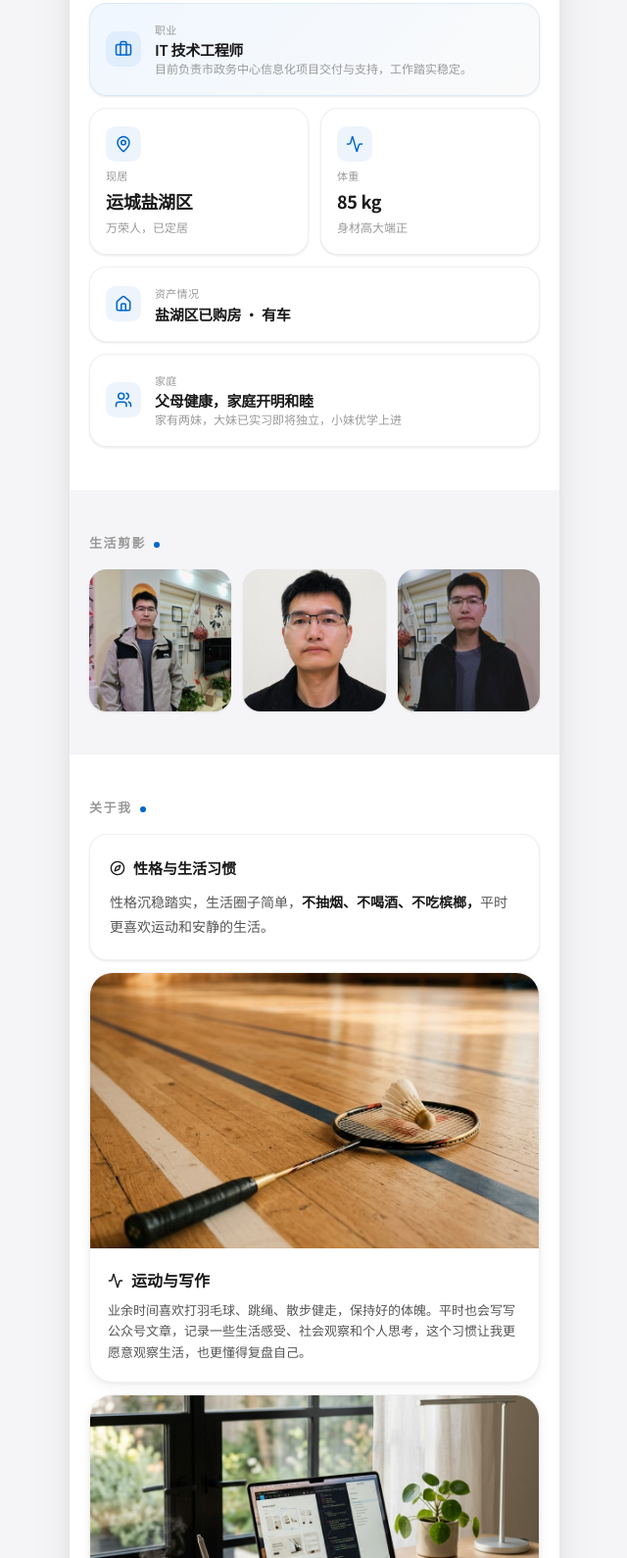
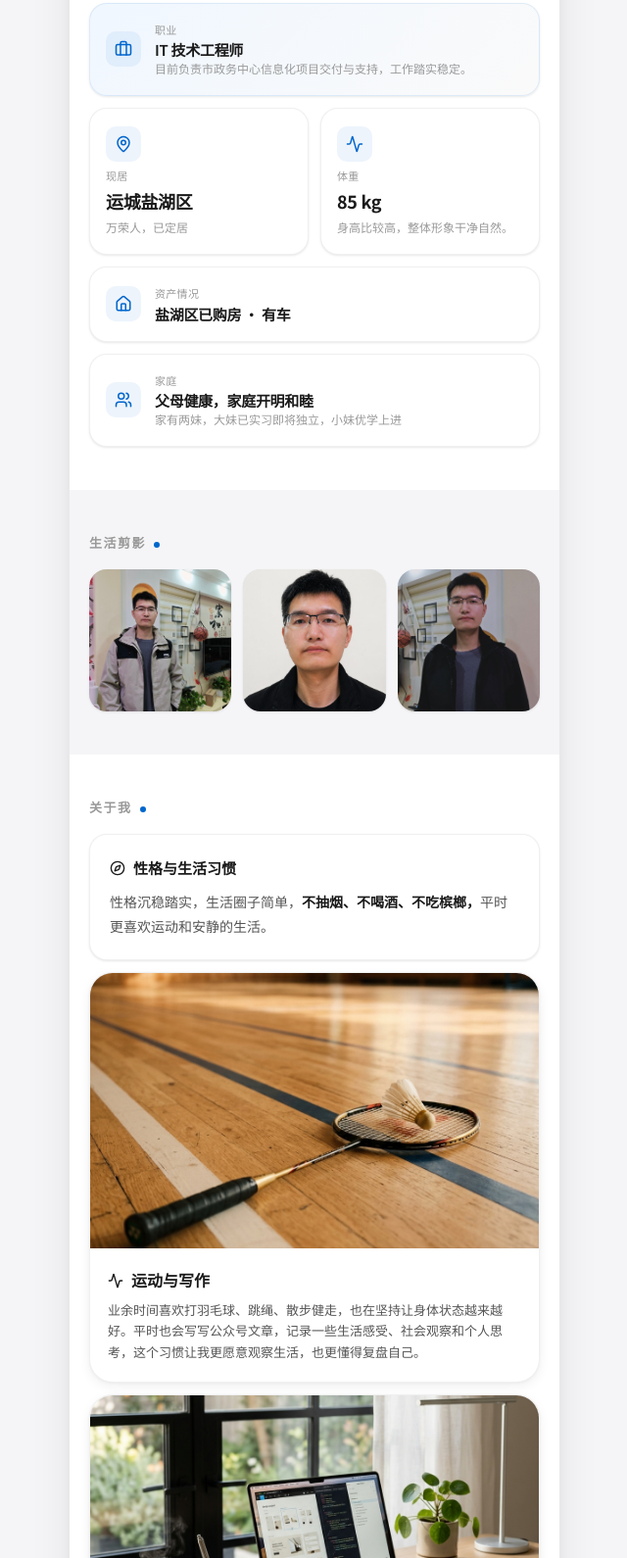
Before and after one commit to wen-gs/-, a website built with Vite: page index.html in a window 1280 px wide. Shown: the part 878-2468 px from the top of the page at 98% size, without its empty margins (319-959 px from the left). Built offline with nearby package versions, Linux system fonts and the light colour scheme.

Commit message:
micro copy tweak

```diff
--- a/index.html
+++ b/index.html
@@ -150,7 +150,7 @@
           </div>
           <div class="bento-label">体重</div>
           <div class="bento-value">85 kg</div>
-          <div class="bento-desc">身材高大端正</div>
+          <div class="bento-desc">身高比较高，整体形象干净自然。</div>
         </div>
 
         <!-- 购房置业 -->
@@ -216,7 +216,7 @@
             class="hobby-img">
           <div class="hobby-content">
             <h3><svg xmlns="http://www.w3.org/2000/svg" width="16" height="16" viewBox="0 0 24 24" fill="none" stroke="currentColor" stroke-width="2" stroke-linecap="round" stroke-linejoin="round" aria-hidden="true"><path d="M22 12h-2.48a2 2 0 0 0-1.93 1.46l-2.35 8.36a.25.25 0 0 1-.48 0L9.24 2.18a.25.25 0 0 0-.48 0l-2.35 8.36A2 2 0 0 1 4.49 12H2"/></svg> 运动与写作</h3>
-            <p>业余时间喜欢打羽毛球、跳绳、散步健走，保持好的体魄。平时也会写写公众号文章，记录一些生活感受、社会观察和个人思考，这个习惯让我更愿意观察生活，也更懂得复盘自己。</p>
+            <p>业余时间喜欢打羽毛球、跳绳、散步健走，也在坚持让身体状态越来越好。平时也会写写公众号文章，记录一些生活感受、社会观察和个人思考，这个习惯让我更愿意观察生活，也更懂得复盘自己。</p>
           </div>
         </div>
 
```
